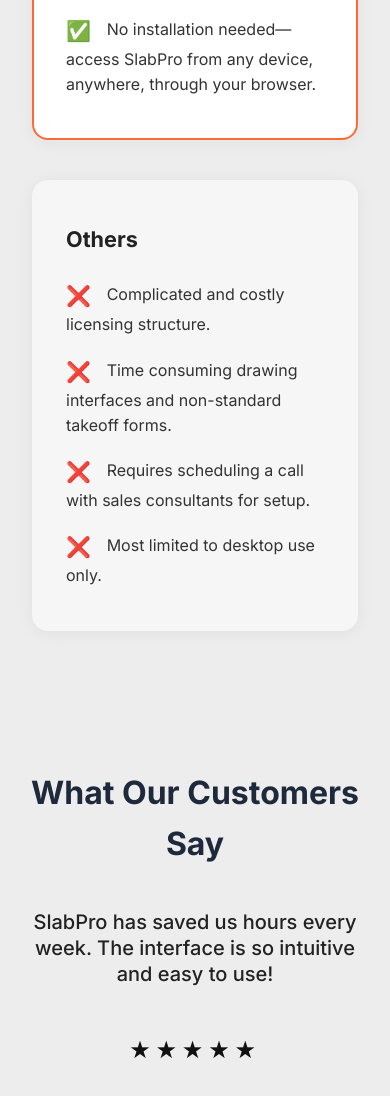
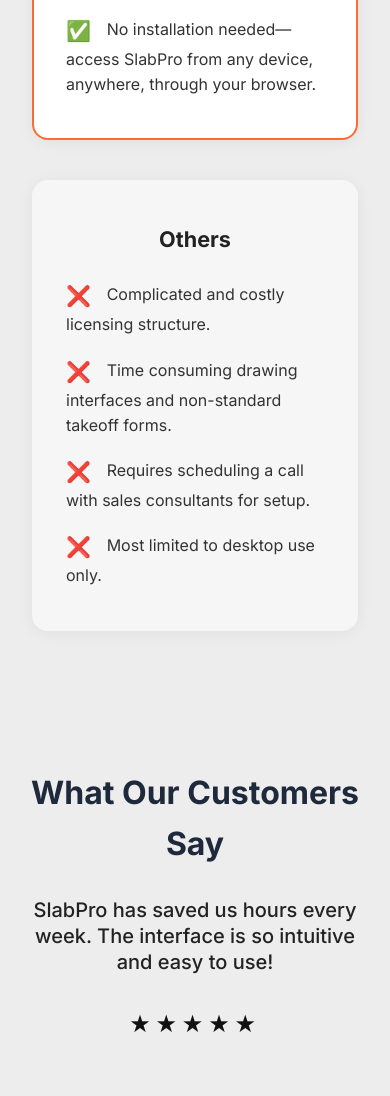
Before and after one commit to Dave-Ortega/slabpro-website, a plain HTML site: page index.html in a window 390 px wide. Shown: the part 2245-3341 px from the top of the page. Drawn offline with nearby package versions, Linux system fonts and the light colour scheme.

Commit message:
misc fixes

```diff
--- a/index.html
+++ b/index.html
@@ -701,6 +701,7 @@
         .faq-card-header {
             display: flex;
             align-items: center;
+            justify-content: center;
             gap: 0.5rem;
             margin-bottom: 1.5rem;
         }
@@ -826,6 +827,11 @@
             padding-left: 1rem;
             padding-right: 1rem;
             box-sizing: border-box;
+            min-height: 72px;
+            height: 72px;
+            display: flex;
+            align-items: center;
+            justify-content: center;
           }
           .testimonial-stars-absolute {
             position: static;
@@ -874,7 +880,9 @@
         }
         @media (max-width: 700px) {
           .final-cta-subtitle {
-            font-size: 1.1rem;
+            padding-left: 1rem;
+            padding-right: 1rem;
+            box-sizing: border-box;
           }
           .final-cta-buttons {
             flex-direction: column;
```
